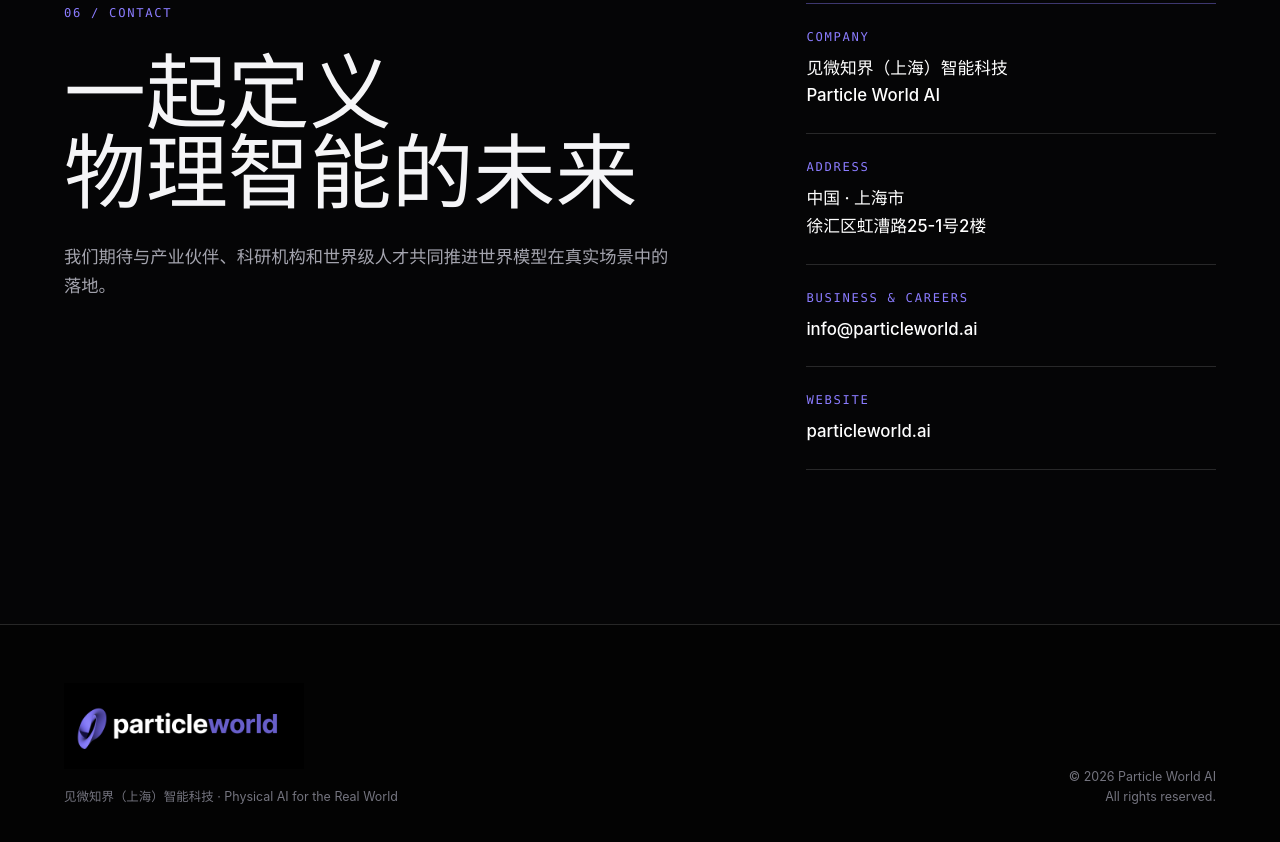
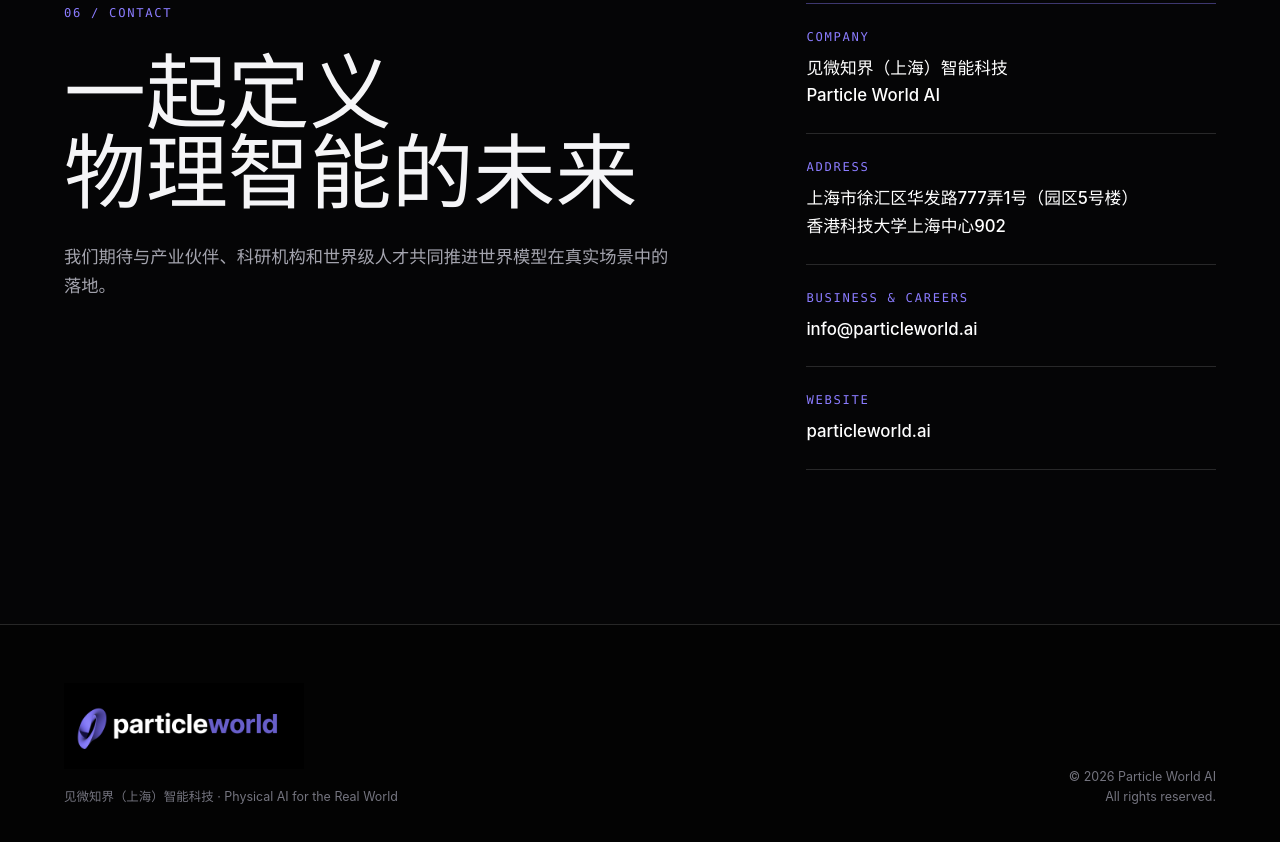
Before and after one commit to particle-world-ai/company-site, a plain HTML site: page index.html in a window 1280 px wide. Shown: the part 7602-8444 px from the top of the page. Drawn offline with Linux system fonts and the light colour scheme.

Commit message:
Update company office address

```diff
--- a/index.html
+++ b/index.html
@@ -1385,7 +1385,7 @@
 
           <div class="contact-list reveal">
             <div class="contact-item"><div class="contact-label">Company</div><strong data-i18n="contactCompany">见微知界（上海）智能科技<br />Particle World AI</strong></div>
-            <div class="contact-item"><div class="contact-label">Address</div><strong data-i18n="contactAddress">中国 · 上海市<br />徐汇区虹漕路25-1号2楼</strong></div>
+            <div class="contact-item"><div class="contact-label">Address</div><strong data-i18n="contactAddress">上海市徐汇区华发路777弄1号（园区5号楼）<br />香港科技大学上海中心902</strong></div>
             <div class="contact-item"><div class="contact-label">Business & Careers</div><a href="mailto:info@particleworld.ai">info@particleworld.ai</a></div>
             <div class="contact-item"><div class="contact-label">Website</div><a href="https://particleworld.ai/">particleworld.ai</a></div>
           </div>
@@ -1481,7 +1481,7 @@
         contactTitle: `Define the Future of<br />Physical Intelligence Together`,
         contactLead: `We welcome collaboration with industry partners, research institutions, and world-class talent to deploy world models in real environments.`,
         contactCompany: `Particle World AI (Shanghai) Intelligent Technology Co., Ltd.<br />Particle World AI`,
-        contactAddress: `Shanghai, China<br />contactAddress: 2F, No. 25-1 Hongcao Road, Xuhui District`,
+        contactAddress: `Room 902, HKUST Shanghai Center<br />No. 1, Lane 777 Huafa Road (Building 5), Xuhui District, Shanghai, China`,
         footerTagline: `Particle World AI · Physical AI for the Real World`
       };
 
```
